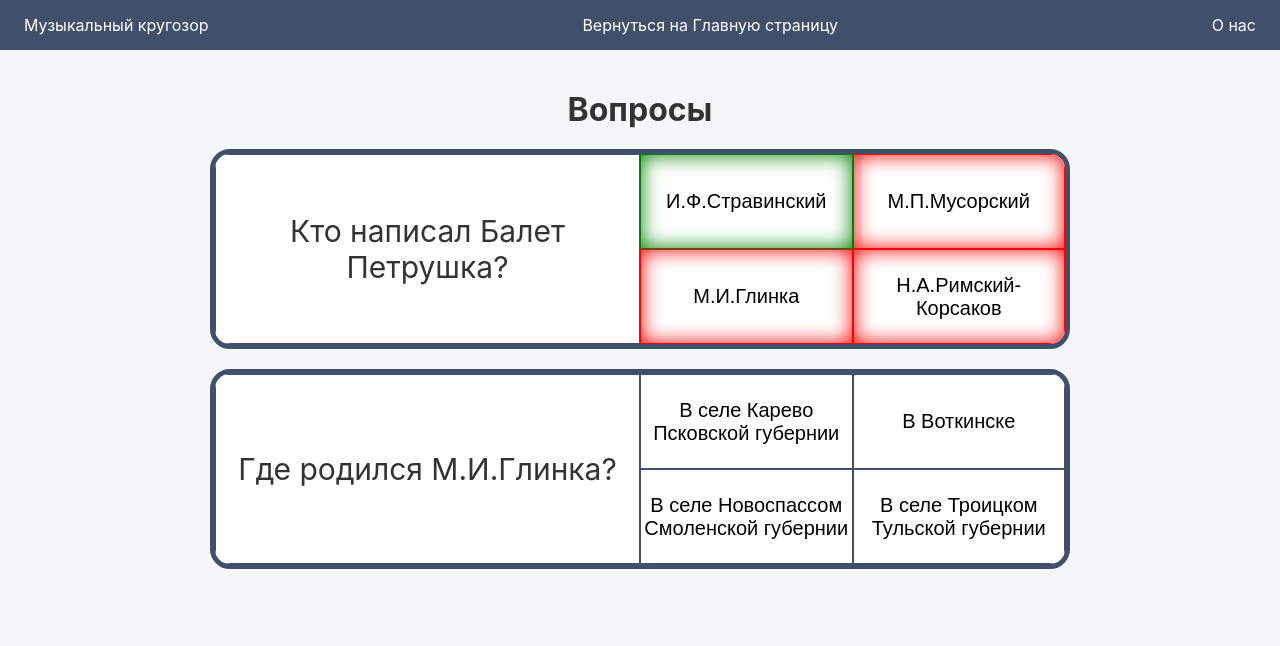
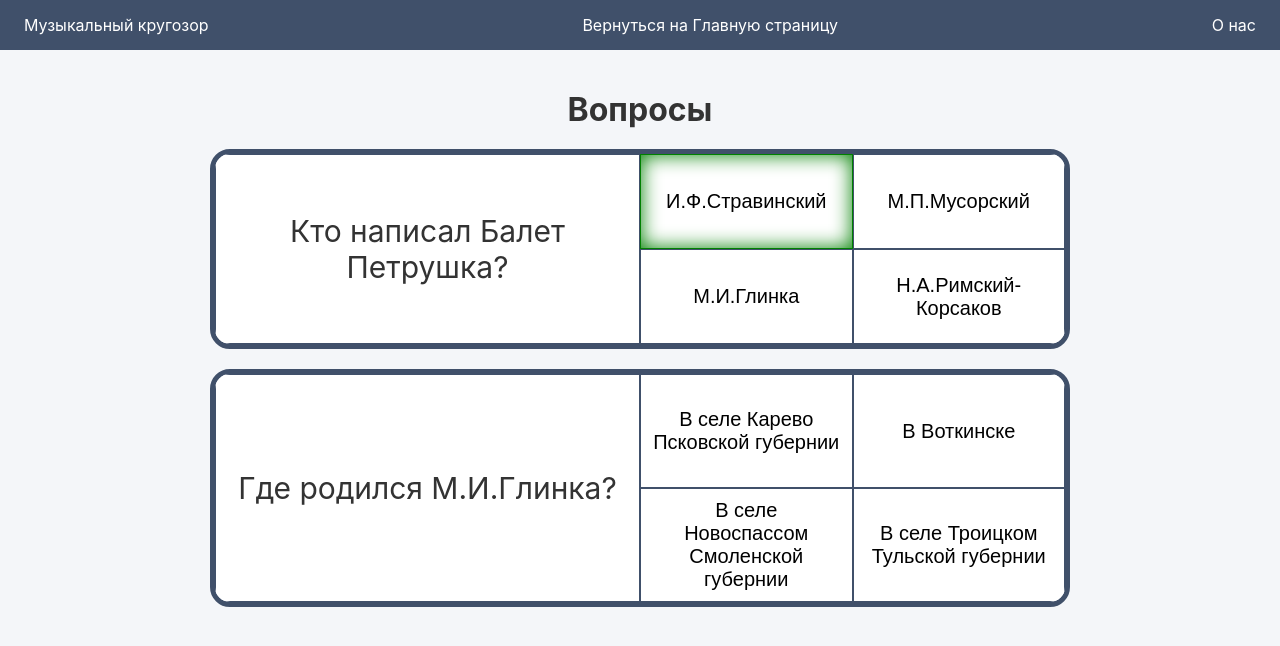
Before and after one commit to anastasiaahmedova777-commits/imk-site, a plain HTML site: page Теоретический_тест.html in a window 1280 px wide. Both pictures are taken after a click on the button "И.Ф.Стравинский". Drawn offline with Linux system fonts and the light colour scheme.

Commit message:
Поправки теоретического теста

```diff
--- a/Teoriya.css
+++ b/Teoriya.css
@@ -5,12 +5,13 @@
   border: 5px solid #40506a;
   border-radius: 20px;
   display: grid;
-  grid-template-columns: auto 50%;
-    height: 25vh;
+  grid-template-columns: 1fr 1fr;
+  min-height: 25vh;
   overflow: hidden;
   font-size: 20px;
 }
-vl{
+
+vl {
   background-color: #40506a;
   width: 100%;
   height: 100%;
@@ -20,24 +21,43 @@ vl{
   display: flex;
   justify-content: center;
   align-items: center;
+  text-align: center;
   background-color: white;
   border: 1px solid #40506a;
-    font-size: 30px;
+  font-size: clamp(18px, 3vw, 30px);
+  padding: 15px;
+  height: 100%;
+  overflow-wrap: break-word;
 }
 
-
-.otvetik{
+.otvetik {
     display: grid;
-    grid-template-columns: 50% 50%;
-    grid-template-rows: 50% 50%;
+    grid-template-columns: 1fr 1fr;
+    grid-template-rows: 1fr 1fr;
+    height: 100%;
   }
   .variant{
     border: 1px solid #40506a;
     display: flex;
     justify-content: center;
     align-items: center;
+    text-align: center;
     background-color: white;
-    font-size: 20px;
+    font-size: clamp(14px, 2vw, 20px);
+    padding: 10px;
+    height: auto;
+    overflow-wrap: break-word;
+  }
+
+  @media (max-width: 768px) {
+    v1 {
+      display: flex;
+      flex-direction: column;
+    }
+    .otvetik {
+      grid-template-columns: 1fr;
+      grid-template-rows: repeat(4, 1fr);
+    }
   }
 
 
--- a/Vopriscs.js
+++ b/Vopriscs.js
@@ -58,16 +58,18 @@ function checkOtveti(){
     let otveti = this.parentNode
     let nomer_voprosa = otveti.id.slice(1)
     let truth = ishodnijeVoprosi[nomer_voprosa].truth
-    console.log(otveti.children)
     for (let w in otveti.children){
-        console.log(otveti.children[w])
-        if (otveti.children[w].id.slice(-1) == truth){
-            otveti.children[w].id = 'good'
-        }
-        else{
-            otveti.children[w].id = 'bad'
-        }
-        otveti.children[w].onclick = null
+       otveti.children[w].onclick = null
     }
 
-}
+    if (this.id.slice(-1) == truth){
+        this.id = 'good'
+    }
+    else{
+            let tn = this.id.slice(0,-1)+truth
+            this.id = 'bad'
+
+            console.log(tn)
+            document.getElementById(tn).id = 'good'
+        }
+    }
--- a/Теоретический_тест.html
+++ b/Теоретический_тест.html
@@ -6,7 +6,7 @@
     <meta name="viewport" content="width=device-width, initial-scale=1.0" />
     <title>Главная страница</title>
     <link rel="stylesheet" href="Главная.css" />
-    <script src="Vopriscs.js?v=2"></script>
+    <script src="Vopriscs.js?v=3"></script>
     <link rel="stylesheet" href="Teoriya.css" />
   </head>
   <body>
```
Lines whose indentation alone changed are shown as unchanged.
